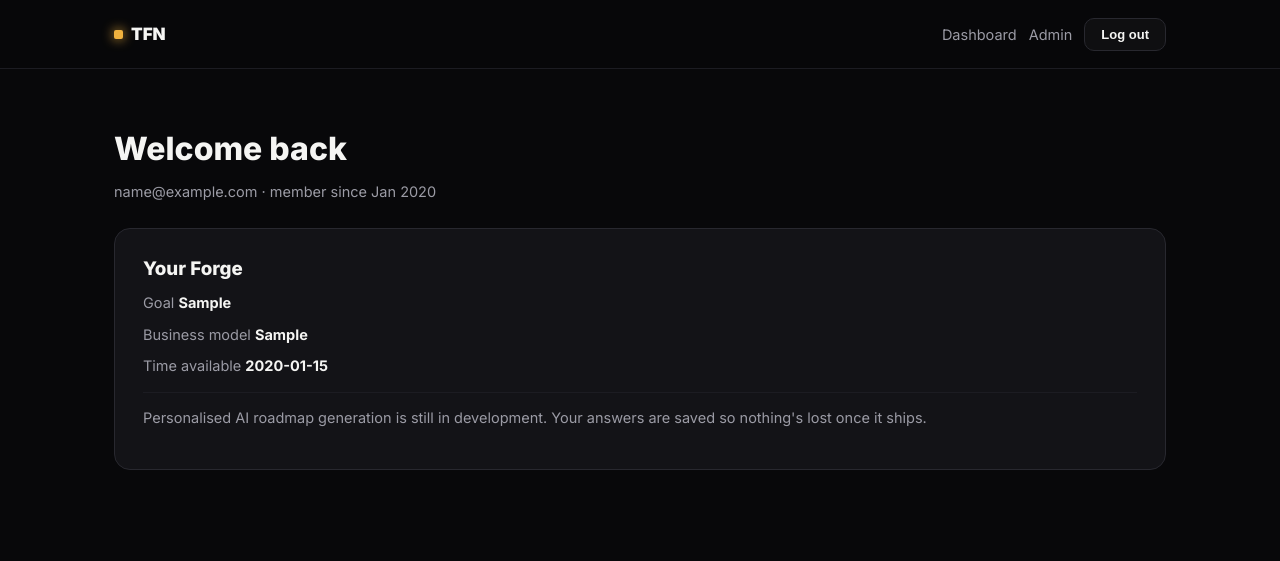
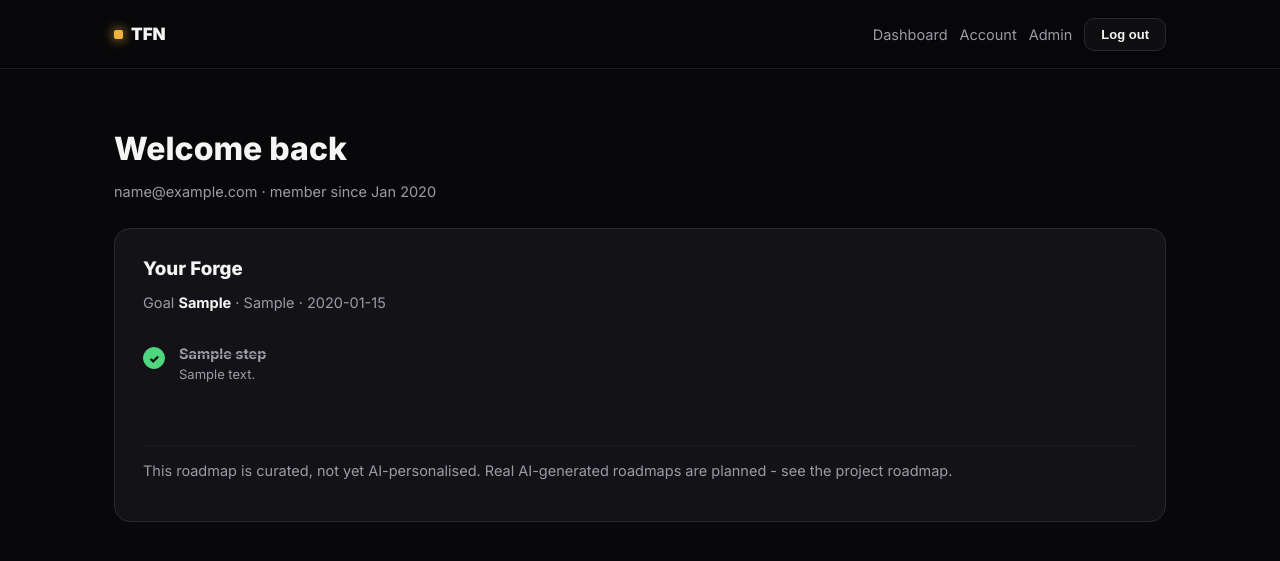
Before and after one commit to CristianVamanu/tfn, a FastAPI app: page /dashboard in a window 1280 px wide. Shown: the top 561 px of the page. Run offline with FastAPI, Linux system fonts and the light colour scheme; the visitor is signed in with stand-in values (Sample User, id 1); tables that the repository leaves empty hold one stand-in row (values such as "Sample post").

Commit message:
Add real Forge roadmap step tracking and account settings
Replaces the "AI roadmap generation is still in development" placeholder
with a working, curated (not AI-generated) roadmap per business model -
6 real steps each for AI Business, Personal Brand, YouTube, E-Commerce,
Affiliate, Digital Products, Freelancing, SaaS, and Trading, plus a
generic fallback. Steps are stored per user (ForgeStep), advance
current -> done -> next current on completion, and are scoped so one
user can't complete another's steps.

/account lets a user change their password (verifies current password,
enforces the same length rule as signup).

Verified end-to-end against a live local server: signup, forge save
generates the right template's steps, completing a step advances the
next one, double-completion and cross-user step access are both
rejected, and the full password-change flow (wrong current password,
weak new password, correct change, old password now fails, new
password works).

Co-Authored-By: Claude Sonnet 5 <noreply@anthropic.com>
Claude-Session: https://claude.ai/code/session_018DtukdbQDFZh74LnDwchGy

```diff
--- a/tfn-landing/app/db.py
+++ b/tfn-landing/app/db.py
@@ -41,6 +41,18 @@ class ForgeProfile(Base):
     time_available: Mapped[str] = mapped_column(String(60), default="")
 
 
+class ForgeStep(Base):
+    __tablename__ = "forge_steps"
+
+    id: Mapped[int] = mapped_column(Integer, primary_key=True, autoincrement=True)
+    user_id: Mapped[int] = mapped_column(Integer)
+    step_index: Mapped[int] = mapped_column(Integer)
+    title: Mapped[str] = mapped_column(String(120))
+    description: Mapped[str] = mapped_column(String(300), default="")
+    status: Mapped[str] = mapped_column(String(20), default="todo")  # todo | current | done
+    created_at: Mapped[datetime.datetime] = mapped_column(DateTime, default=datetime.datetime.utcnow)
+
+
 os.makedirs("data", exist_ok=True)
 connect_args = {"check_same_thread": False} if DATABASE_URL.startswith("sqlite") else {}
 engine = create_engine(DATABASE_URL, connect_args=connect_args)
--- a/tfn-landing/app/server.py
+++ b/tfn-landing/app/server.py
@@ -11,7 +11,8 @@ from sqlalchemy import func, select
 from starlette.middleware.sessions import SessionMiddleware
 
 from app.auth import hash_password, verify_password
-from app.db import ForgeProfile, User, WaitlistSignup, get_session, init_db
+from app.db import ForgeProfile, ForgeStep, User, WaitlistSignup, get_session, init_db
+from app.roadmap_templates import get_template
 
 app = FastAPI(title="THE FORGE NETWORK")
 templates = Jinja2Templates(directory=str(Path(__file__).parent / "templates"))
@@ -148,10 +149,13 @@ def dashboard(request: Request):
     with get_session() as session:
         forge = session.query(ForgeProfile).filter_by(user_id=user["id"]).first()
         forge_data = None
+        steps_data = []
         if forge:
             forge_data = {"goal": forge.goal, "business_model": forge.business_model, "time_available": forge.time_available}
+            steps = session.query(ForgeStep).filter_by(user_id=user["id"]).order_by(ForgeStep.step_index).all()
+            steps_data = [{"id": s.id, "title": s.title, "description": s.description, "status": s.status} for s in steps]
 
-    return templates.TemplateResponse(request, "dashboard.html", {"user": user, "forge": forge_data})
+    return templates.TemplateResponse(request, "dashboard.html", {"user": user, "forge": forge_data, "steps": steps_data})
 
 
 class ForgeBody(BaseModel):
@@ -171,12 +175,83 @@ def api_forge(body: ForgeBody, request: Request):
         if existing:
             return JSONResponse({"error": "your Forge is already set up"}, status_code=400)
 
+        business_model = body.business_model.strip()[:120]
         session.add(ForgeProfile(
             user_id=user["id"],
             goal=body.goal.strip()[:120],
-            business_model=body.business_model.strip()[:120],
+            business_model=business_model,
             time_available=body.time_available.strip()[:60],
         ))
+
+        for i, (title, description) in enumerate(get_template(business_model)):
+            session.add(ForgeStep(
+                user_id=user["id"],
+                step_index=i,
+                title=title,
+                description=description,
+                status="current" if i == 0 else "todo",
+            ))
+
+        session.commit()
+
+    return {"ok": True}
+
+
+@app.post("/api/forge/steps/{step_id}/complete")
+def api_forge_step_complete(step_id: int, request: Request):
+    user = get_current_user(request)
+    if not user:
+        return JSONResponse({"error": "not logged in"}, status_code=401)
+
+    with get_session() as session:
+        step = session.get(ForgeStep, step_id)
+        if not step or step.user_id != user["id"]:
+            return JSONResponse({"error": "step not found"}, status_code=404)
+        if step.status == "done":
+            return JSONResponse({"error": "already complete"}, status_code=400)
+
+        step.status = "done"
+        next_step = (
+            session.query(ForgeStep)
+            .filter_by(user_id=user["id"], status="todo")
+            .order_by(ForgeStep.step_index)
+            .first()
+        )
+        if next_step:
+            next_step.status = "current"
+        session.commit()
+
+    return {"ok": True}
+
+
+# ---------- account ----------
+
+@app.get("/account", response_class=HTMLResponse)
+def account_page(request: Request):
+    user = get_current_user(request)
+    if not user:
+        return RedirectResponse("/login", status_code=303)
+    return templates.TemplateResponse(request, "account.html", {"user": user})
+
+
+class PasswordChangeBody(BaseModel):
+    current_password: str
+    new_password: str
+
+
+@app.post("/api/account/password")
+def api_account_password(body: PasswordChangeBody, request: Request):
+    user = get_current_user(request)
+    if not user:
+        return JSONResponse({"error": "not logged in"}, status_code=401)
+    if len(body.new_password) < 8:
+        return JSONResponse({"error": "new password must be at least 8 characters"}, status_code=400)
+
+    with get_session() as session:
+        db_user = session.get(User, user["id"])
+        if not verify_password(body.current_password, db_user.password_hash):
+            return JSONResponse({"error": "current password is incorrect"}, status_code=401)
+        db_user.password_hash = hash_password(body.new_password)
         session.commit()
 
     return {"ok": True}
--- a/tfn-landing/app/templates/base.html
+++ b/tfn-landing/app/templates/base.html
@@ -51,6 +51,7 @@
     <div class="navauth">
       {% if user %}
         <a href="/dashboard" class="muted">Dashboard</a>
+        <a href="/account" class="muted">Account</a>
         {% if user.is_admin %}<a href="/admin" class="muted">Admin</a>{% endif %}
         <form action="/api/logout" method="post" style="display:inline;margin:0;">
           <button type="submit" class="btn btn-ghost btn-sm">Log out</button>
--- a/tfn-landing/app/templates/dashboard.html
+++ b/tfn-landing/app/templates/dashboard.html
@@ -1,5 +1,18 @@
 {% extends "base.html" %}
 {% block title %}Dashboard — THE FORGE NETWORK{% endblock %}
+{% block extra_style %}
+  .step-list { list-style: none; margin: 0; padding: 0; }
+  .step-row { display: flex; align-items: flex-start; gap: 14px; padding: 14px 0; border-bottom: 1px solid var(--border-soft); }
+  .step-row:last-child { border-bottom: none; }
+  .step-check { width: 22px; height: 22px; border-radius: 50%; border: 1.5px solid var(--border); flex: none; margin-top: 2px; display: flex; align-items: center; justify-content: center; }
+  .step-row.done .step-check { background: var(--green); border-color: var(--green); }
+  .step-row.done .step-check::after { content: "✓"; color: #05130a; font-size: 12px; font-weight: 900; }
+  .step-row.current .step-check { border-color: var(--gold); }
+  .step-title { font-weight: 700; font-size: 14.5px; }
+  .step-row.done .step-title { color: var(--text-dim); text-decoration: line-through; text-decoration-color: var(--border); }
+  .step-desc { font-size: 13px; color: var(--text-dim); margin-top: 3px; line-height: 1.5; }
+  .step-complete-btn { margin-top: 10px; }
+{% endblock %}
 {% block content %}
 <h1>Welcome back</h1>
 <p class="muted">{{ user.email }} · member since {{ user.created_at.strftime("%b %Y") }}</p>
@@ -7,17 +20,45 @@
 <div class="card" style="margin-top:28px;">
   <h3>Your Forge</h3>
   {% if forge %}
-    <p class="muted">Goal <b style="color:var(--text)">{{ forge.goal }}</b></p>
-    <p class="muted">Business model <b style="color:var(--text)">{{ forge.business_model }}</b></p>
-    <p class="muted">Time available <b style="color:var(--text)">{{ forge.time_available }}</b></p>
+    <p class="muted">Goal <b style="color:var(--text)">{{ forge.goal }}</b> · {{ forge.business_model }} · {{ forge.time_available }}</p>
+    <ul class="step-list" style="margin-top:20px;">
+      {% for step in steps %}
+        <li class="step-row {{ step.status }}">
+          <span class="step-check"></span>
+          <div style="flex:1;">
+            <div class="step-title">{{ step.title }}</div>
+            <div class="step-desc">{{ step.description }}</div>
+            {% if step.status == "current" %}
+              <button class="btn btn-primary btn-sm step-complete-btn" data-step-id="{{ step.id }}" onclick="completeStep({{ step.id }})">Mark complete</button>
+            {% endif %}
+          </div>
+        </li>
+      {% endfor %}
+    </ul>
+    <div class="form-msg" id="step-msg"></div>
     <p class="muted" style="margin-top:18px; padding-top:16px; border-top:1px solid var(--border-soft);">
-      Personalised AI roadmap generation is still in development. Your answers are saved so nothing's lost once it ships.
+      This roadmap is curated, not yet AI-personalised. Real AI-generated roadmaps are planned - see the project roadmap.
     </p>
   {% else %}
     <p class="muted">Tell TFN what you're building to start your Forge.</p>
     <form id="forge-form" style="margin-top:18px;">
       <div class="form-field"><label>Your goal</label><input id="goal" placeholder="e.g. £5,000/mo" required></div>
-      <div class="form-field"><label>Business model</label><input id="business_model" placeholder="e.g. AI Agency" required></div>
+      <div class="form-field">
+        <label>Business model</label>
+        <select id="business_model" required>
+          <option value="">Choose one</option>
+          <option>AI Business</option>
+          <option>Personal Brand</option>
+          <option>YouTube</option>
+          <option>E-Commerce</option>
+          <option>Affiliate Business</option>
+          <option>Digital Products</option>
+          <option>Freelancing / Services</option>
+          <option>Software / SaaS</option>
+          <option>Trading</option>
+          <option>Other</option>
+        </select>
+      </div>
       <div class="form-field"><label>Time available</label><input id="time_available" placeholder="e.g. 10 hrs/wk" required></div>
       <button type="submit" class="btn btn-primary">Save</button>
     </form>
@@ -26,13 +67,27 @@
 </div>
 
 <script>
+async function completeStep(stepId) {
+  const msg = document.getElementById("step-msg");
+  msg.className = "form-msg";
+  msg.textContent = "Saving...";
+  try {
+    const res = await fetch(`/api/forge/steps/${stepId}/complete`, { method: "POST" });
+    if (!res.ok) throw new Error();
+    window.location.reload();
+  } catch (err) {
+    msg.className = "form-msg err";
+    msg.textContent = "Something went wrong - try again.";
+  }
+}
+
 const forgeForm = document.getElementById("forge-form");
 if (forgeForm) {
   forgeForm.addEventListener("submit", async (e) => {
     e.preventDefault();
     const body = {
       goal: document.getElementById("goal").value.trim(),
-      business_model: document.getElementById("business_model").value.trim(),
+      business_model: document.getElementById("business_model").value,
       time_available: document.getElementById("time_available").value.trim(),
     };
     const msg = document.getElementById("forge-msg");
```
Also changed, not shown: tfn-landing/app/roadmap_templates.py (added, +90 -0 lines), tfn-landing/app/templates/account.html (added, +45 -0 lines).
